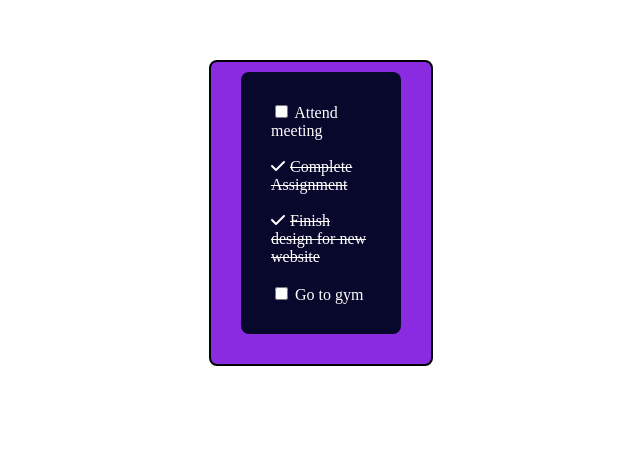
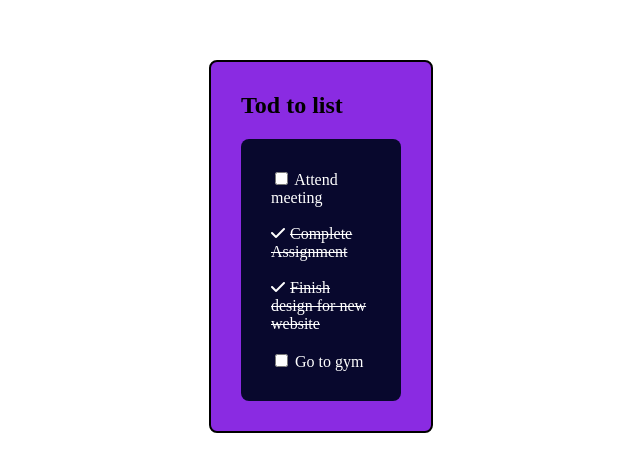
Before and after one commit to VishwanathanA/To-do-list, a plain HTML site: page index.html in a window 1280 px wide. Shown: the part 140-612 px from the top of the page, without its empty margins (319-959 px from the left). Drawn offline with Linux system fonts and the light colour scheme.

Commit message:
Update index.html

```diff
--- a/index.html
+++ b/index.html
@@ -9,6 +9,7 @@
 </head>
 <body>
     <div class="all">
+        <h2>Tod to list</h2>
         <div class="box">
             <input type="checkbox" placeholder="attend">
             <label for="text">Attend meeting</label><br><br>
```
